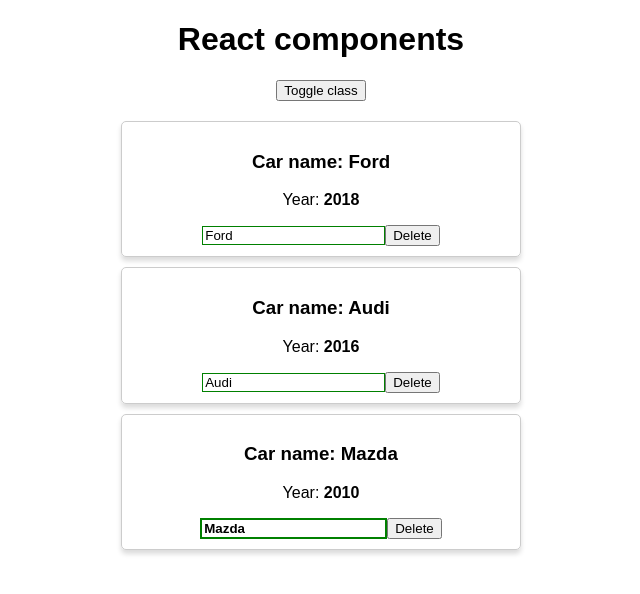
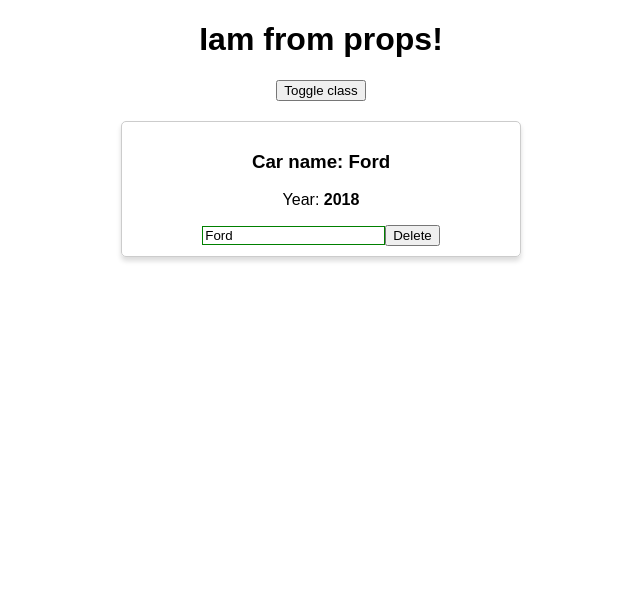
Before and after one commit to Max213141/ReactPraqctice, a React (Create React App) app: page / in a window 1280 px wide. Both pictures are taken after a click on the button "Toggle class". Shown: the top 594 px of the page, without its empty margins (319-959 px from the left). Built offline with nearby package versions, Linux system fonts and the light colour scheme.

Commit message:
Cotinue practticing, and try to handle with valubless old information

```diff
--- a/src/App.js
+++ b/src/App.js
@@ -4,15 +4,21 @@
 
 class App extends Component {
 
-  state = {
+  constructor(props) {
+    super(props);
+
+    this.state = {
       cars: [
         {name: 'Ford', year: 2018},
-      {name: 'Audi', year: 2016},
-      {name: 'Mazda', year: 2010}
+        // {name: 'Audi', year: 2016},
+        // {name: 'Mazda', year: 2010}
       ],
       pageTitle: 'React components',
       showCars: false
     }
+  }
+
+
 
   toggleClassHandler = () => {
     this.setState({
@@ -39,7 +45,17 @@
     })
   }
 
+  componentWillMount() {
+    console.log('componentWillMount')
+  }
+
+  componentDidMount() {
+    console.log('componentDidMount')
+  }
+
   render() {
+
+    console.log('render')
     const divStyle = {
       textAlign: 'center'
     }
@@ -62,7 +78,9 @@
 
     return (
       <div style={divStyle}>
-        <h1>{this.state.pageTitle}</h1>
+        {/*<h1>{this.state.pageTitle}</h1>*/}
+
+        <h1>{this.props.title}</h1>
 
         <button
           onClick={this.toggleClassHandler}
--- a/src/Car/Car.js
+++ b/src/Car/Car.js
@@ -1,17 +1,35 @@
 import React from 'react'
-import Radium from 'radium'
+// import Radium from 'radium'
 import './car.css'
 
-const Car = props => {
+class Car extends React.Component {
+    componentWillReceiveProps(nextProps){
+        console.log('componentWillReceiveProps', nextProps)
+    }
+
+    shouldComponentUpdate(nextProps, nextState){
+        console.log('shouldComponentUpdate', nextProps, nextState)
+        return true
+    }
+
+    componentWillUpdate(nextProps, nextState){
+        console.log('componentWillUpdate', nextProps, nextState)
+    }
+
+    componentDidUpdate(){
+        console.log('componentDidUpdate')
+    }
+
+    render() {
         const inputClasses = ['input']
 
-    if (props.name !== '') {
+        if (this.props.name !== '') {
             inputClasses.push('green')
         } else {
             inputClasses.push('red')
         }
 
-    if(props.name.length > 4) {
+        if(this.props.name.length > 4) {
             inputClasses.push('bold')
         }
 
@@ -27,17 +45,18 @@
 
         return (
             <div className='Car' style = {style}>
-            <h3>Сar name: {props.name}</h3>
-            <p>Year: <strong>{props.year}</strong></p>
+                <h3>Сar name: {this.props.name}</h3>
+                <p>Year: <strong>{this.props.year}</strong></p>
                 <input
                     type="text"
-                onChange={props.onChangeName}
-                value={props.name}
+                    onChange={this.props.onChangeName}
+                    value={this.props.name}
                     className={inputClasses.join(' ')}
                 />
-            <button onClick={props.onDelete}>Delete</button>
+                <button onClick={this.props.onDelete}>Delete</button>
             </div>
         )
     }
+}
 
-export default Radium(Car)
+export default Car
--- a/src/index.js
+++ b/src/index.js
@@ -4,5 +4,5 @@
 import App from './App';
 import registerServiceWorker from './registerServiceWorker';
 
-ReactDOM.render(<App />, document.getElementById('root'));
+ReactDOM.render(<App title = 'Iam from props!' />, document.getElementById('root'));
 registerServiceWorker();
```
Lines whose indentation alone changed are shown as unchanged.
